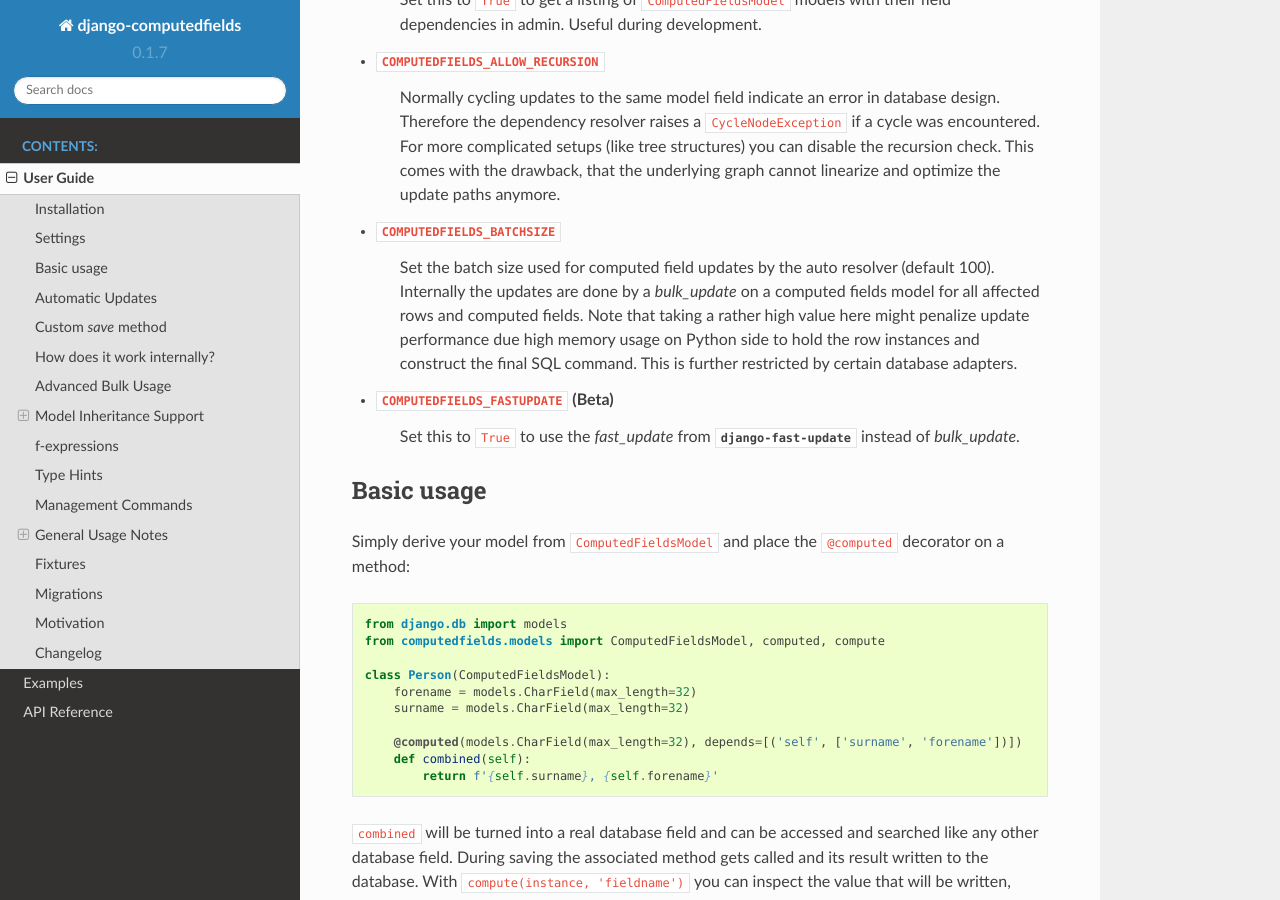
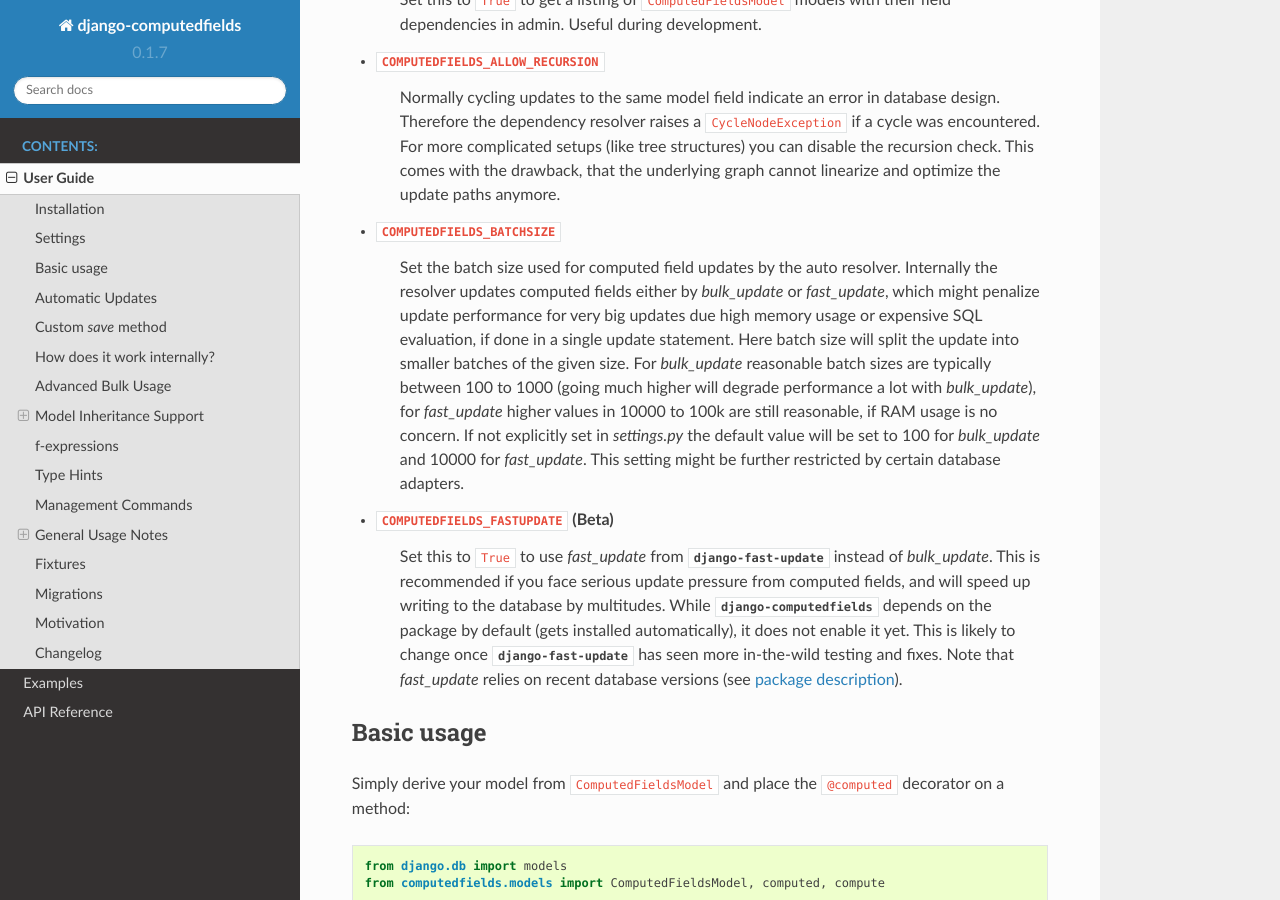
Before and after one commit to netzkolchose/django-computedfields, a Sphinx documentation site: the page built from docs/manual.rst, in a window 1280 px wide and 900 px high, scrolled down 867 px. Built offline with Sphinx 7.4.7 and the Read the Docs theme 2.0.0, drawn with Linux system fonts in a browser that asks for light colours; the version number is read from the project's files by our own code; some of the changed text lies outside the part shown.

Commit message:
fix docs and batchsize setting

```diff
--- a/docs/manual.rst
+++ b/docs/manual.rst
@@ -47,15 +47,25 @@ The module respects optional settings in `settings.py`:
     linearize and optimize the update paths anymore.
 
 - ``COMPUTEDFIELDS_BATCHSIZE``
-    Set the batch size used for computed field updates by the auto resolver (default 100).
-    Internally the updates are done by a `bulk_update` on a computed fields model for all
-    affected rows and computed fields. Note that taking a rather high value here might
-    penalize update performance due high memory usage on Python side to hold the row instances
-    and construct the final SQL command. This is further restricted by certain database adapters.
+    Set the batch size used for computed field updates by the auto resolver.
+    Internally the resolver updates computed fields either by `bulk_update` or `fast_update`,
+    which might penalize update performance for very big updates due high memory usage or
+    expensive SQL evaluation, if done in a single update statement. Here batch size will split
+    the update into smaller batches of the given size. For `bulk_update` reasonable batch sizes
+    are typically between 100 to 1000 (going much higher will degrade performance a lot with
+    `bulk_update`), for `fast_update` higher values in 10000 to 100k are still reasonable,
+    if RAM usage is no concern. If not explicitly set in `settings.py` the default value will be
+    set to 100 for `bulk_update` and 10000 for `fast_update`.
+    This setting might be further restricted by certain database adapters.
 
 - ``COMPUTEDFIELDS_FASTUPDATE`` (Beta)
-    Set this to ``True`` to use the `fast_update` from  :mod:`django-fast-update` instead of
-    `bulk_update`.
+    Set this to ``True`` to use `fast_update` from  :mod:`django-fast-update` instead of
+    `bulk_update`. This is recommended if you face serious update pressure from computed fields,
+    and will speed up writing to the database by multitudes. While :mod:`django-computedfields`
+    depends on the package by default (gets installed automatically), it does not enable it yet.
+    This is likely to change once :mod:`django-fast-update` has seen more in-the-wild testing and fixes.
+    Note that `fast_update` relies on recent database versions (see `package description
+    <https://github.com/netzkolchose/django-fast-update>`_).
 
 
 Basic usage
@@ -340,7 +350,8 @@ While f-expressions are a nice way to offload some work to the database, they ar
 with computed fields. In particular this means, that computed fields should not depend on
 fields with expression values and should not return expression values itself. This gets not
 explicitly tested by the library, so mixing computed field calculations with expressions will
-probably lead to weird errors.
+probably lead to weird errors, or even might just work for some edge cases (like strictly sticking
+to expression algebra, not using `fast_update` etc).
 
 Note that :mod:`django-computedfields` tries to calculate as much as possible
 on python side before invoking the database, which makes f-expressions somewhat to an antithesis
```
Also changed, not shown: 1 other file.
